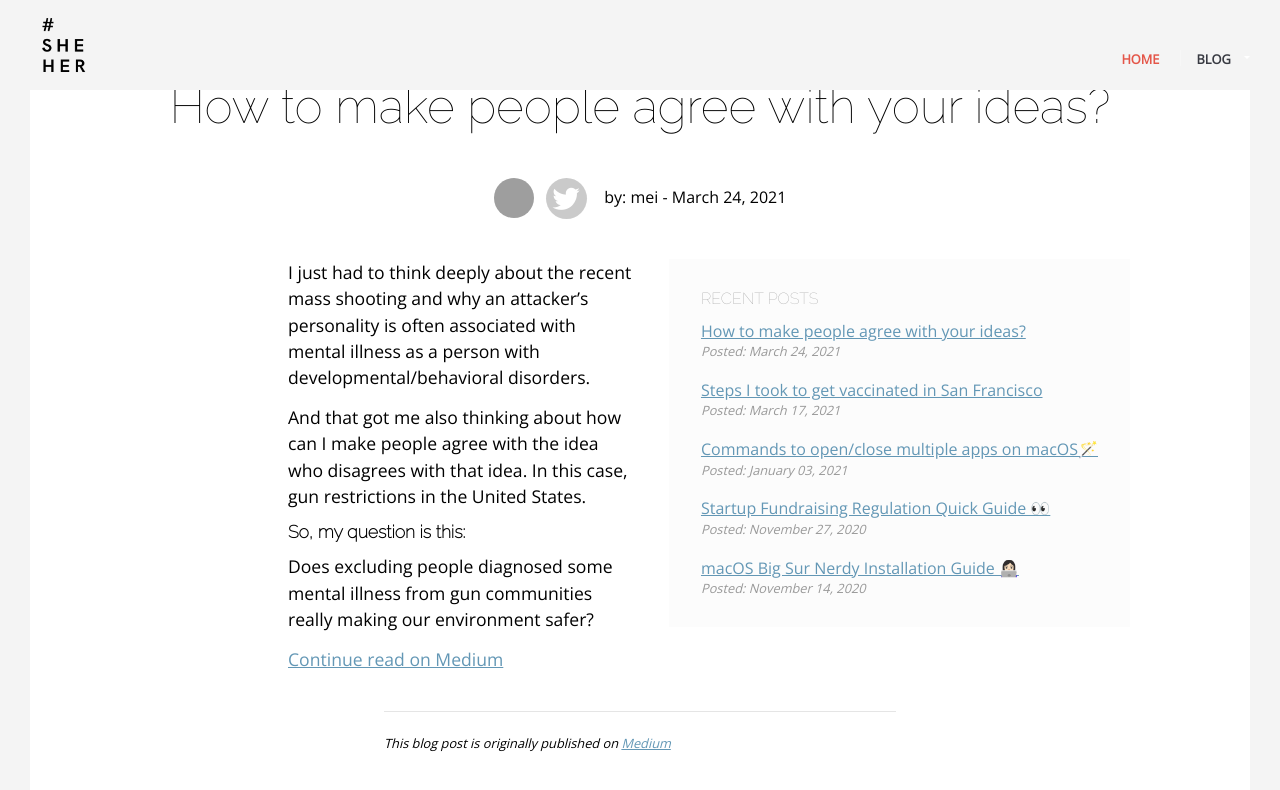
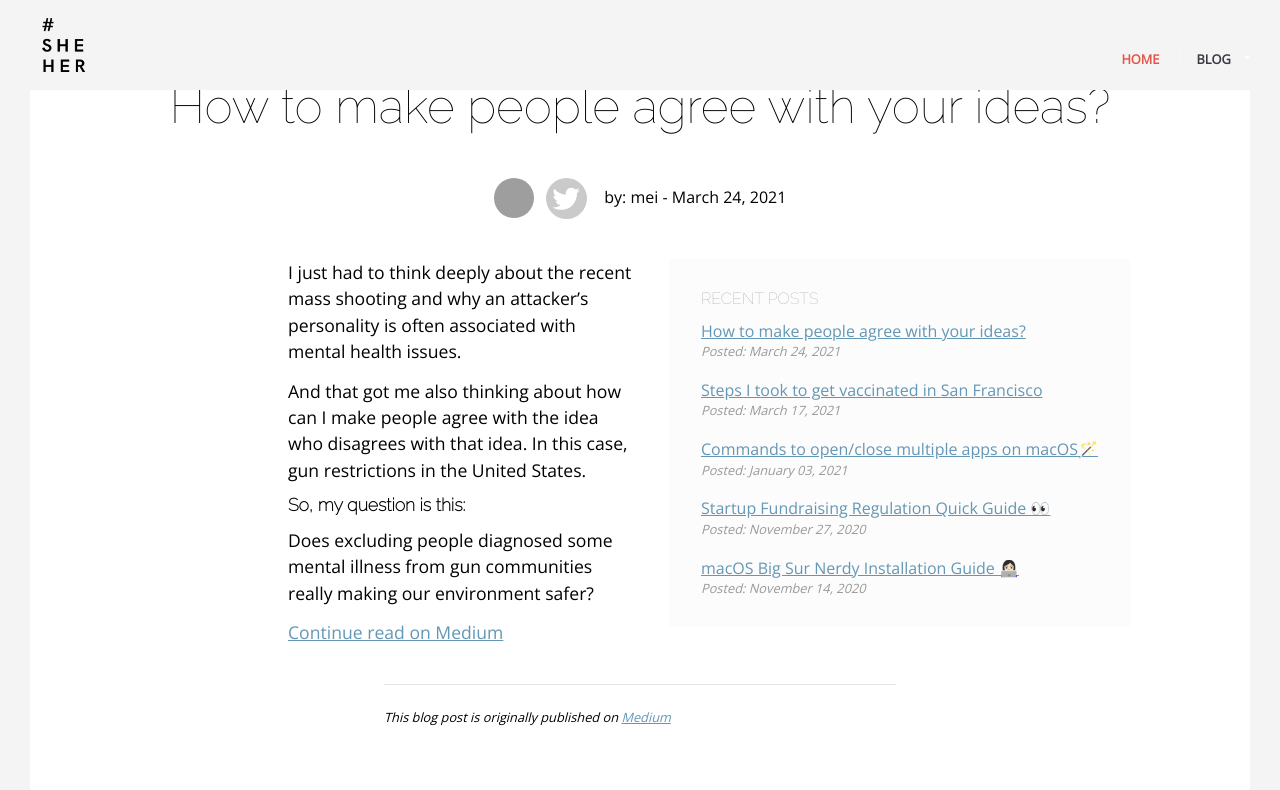
Before and after one commit to meiob/meiob.github.io, a Jekyll site: the page built from _posts/2021-03-24-how-to-make-people-agree-with-your-ideas.md, in a window 1280 px wide and 900 px high, scrolled down 458 px. Shown: the top 790 px of the window. Built offline with Jekyll 4.4.1, drawn with Linux system fonts in a browser that asks for light colours; grey boxes are pictures that could not be loaded.

Commit message:
Update blog and slogan

```diff
--- a/_posts/2021-03-24-how-to-make-people-agree-with-your-ideas.md
+++ b/_posts/2021-03-24-how-to-make-people-agree-with-your-ideas.md
@@ -8,7 +8,7 @@ gravatar: https://s.gravatar.com/avatar/0f4bea802580e706385baeee34475690?size=20
 postFooter: This blog post is originally published on <a href="https://meiokubo.medium.com/how-to-make-people-agree-with-your-ideas-4f717d5d0779">Medium</a>
 ---
 
-I just had to think deeply about the recent mass shooting and why an attacker’s personality is often associated with mental illness as a person with developmental/behavioral disorders.
+I just had to think deeply about the recent mass shooting and why an attacker’s personality is often associated with mental health issues.
 
 And that got me also thinking about how can I make people agree with the idea who disagrees with that idea. In this case, gun restrictions in the United States.
 
--- a/index.html
+++ b/index.html
@@ -84,7 +84,7 @@ layout: default
         </li>
       </ul>
 			<h3>
-				Honest self-reflection | The constant striving for the progress | Enjoy the process | Embrace equality
+				Honest self-reflection | The constant striving for the progress | Embrace equality
 			</h3>
 
     </div>
```
